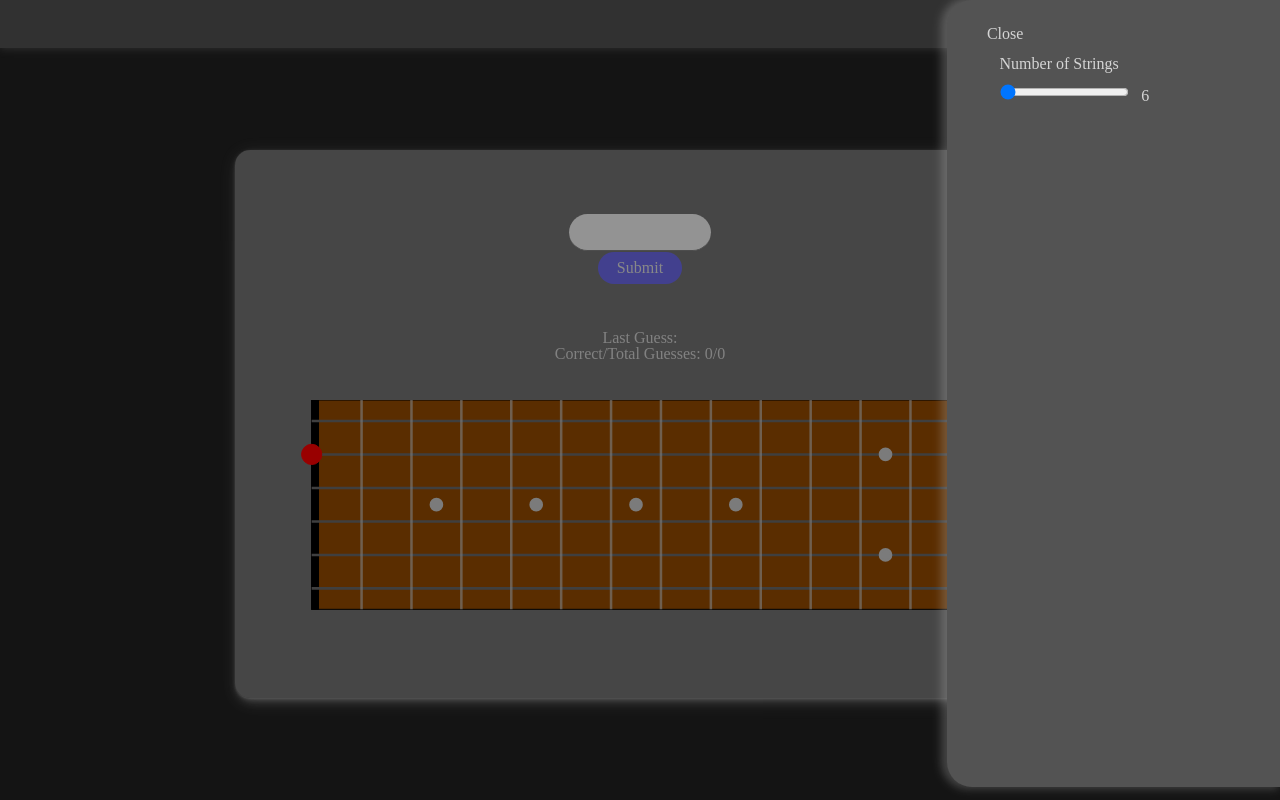
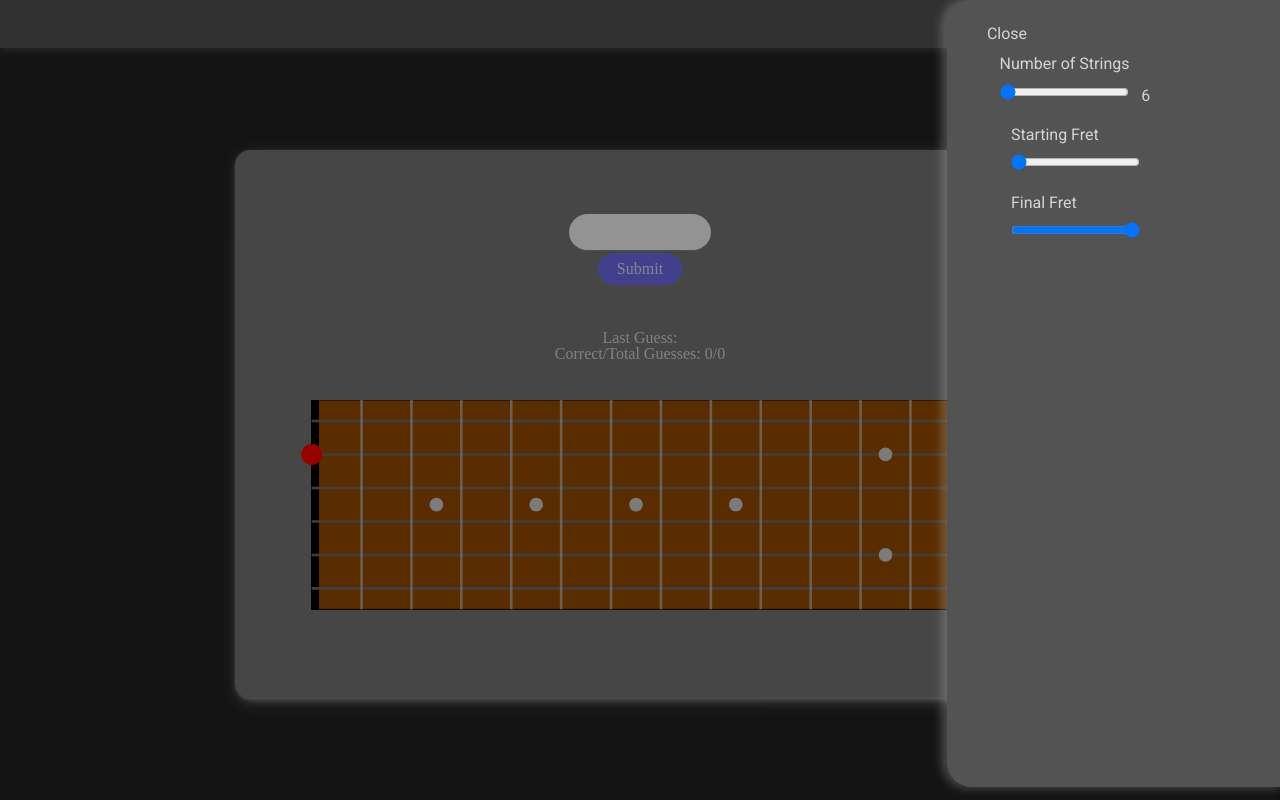
Before and after one commit to gregorymacat/guitarquiz, a React app: page / in a window 1280 px wide. Both pictures are taken after a click on the picture 1254 px from the left and 23 px from the top of the page. Built offline with nearby package versions, Linux system fonts and the light colour scheme; grey boxes are pictures that could not be loaded.

Commit message:
Added settings pop-up

```diff
--- a/public/index.html
+++ b/public/index.html
@@ -5,7 +5,9 @@
   <meta name="viewport" content="width=device-width, initial-scale=1.0">
   <title>Document</title>
   <link rel="stylesheet" href="mainstyles.css">
-</head>
+  <link rel="preconnect" href="https://fonts.googleapis.com">
+  <link rel="preconnect" href="https://fonts.gstatic.com" crossorigin>
+  <link href="https://fonts.googleapis.com/css2?family=Roboto&display=swap" rel="stylesheet"></head>
 <body>
   <div id="app"></div>
   <script type="text/javascript" src="bundle.js"></script>
--- a/public/styles/main.css
+++ b/public/styles/main.css
@@ -44,6 +44,7 @@ section#main {
   width: 85%;
   border-bottom: 1px solid grey;
   border-radius: 30px;
+  margin-bottom: 1%;
   background-color: whitesmoke;
   text-align: center;
   font-size: 125%;
--- a/public/styles/navbar.css
+++ b/public/styles/navbar.css
@@ -1,4 +1,5 @@
 section#navbar {
+  font-family: 'Roboto', sans-serif;
   height: 6%;
   width: 100%;
   position: absolute;
@@ -43,3 +44,6 @@ section#navbar {
 .options-select-container #string-slider {
   display: block;
 }
+.options-select-container #fret-slider {
+  display: block;
+}
--- a/src/App.jsx
+++ b/src/App.jsx
@@ -6,6 +6,8 @@ import Navbar from './Components/Navbar.jsx';
 const DEFAULT_SETTINGS = {
   numOfStrings: 6,
   numOfFrets: 12,
+  minFret: 0,
+  maxFret: 12,
   delayBetweenNotes: 2000,
 }
 //TODO: Need to figure out how settings will interface with Guitar class
--- a/src/Components/Navbar.jsx
+++ b/src/Components/Navbar.jsx
@@ -4,6 +4,8 @@ import Options from './Options.jsx';
 function Navbar({settings, changeSettings}) {
   const [settingsOpen, setSettingsOpen] = useState(false);
   const [currStringCount, setCurrStringCount] = useState(settings.numOfStrings);
+  const [currMinFret, setCurrMinFret] = useState(settings.minFret);
+  const [currMaxFret, setCurrMaxFret] = useState(settings.maxFret);
 
   const handleClick = (event) => {
     if (event.target.id === 'open-settings-icon') {
@@ -13,7 +15,15 @@ function Navbar({settings, changeSettings}) {
     }
   }
   const handleChange = (event) => {
-    setCurrStringCount(event.target.value);
+    const value = event.target.value;
+
+    if (event.target.id === 'string-count') {
+      setCurrStringCount(value);
+    } else if (event.target.id === 'fret-min') {
+      setCurrMinFret(value);
+    } else if (event.target.id === 'fret-max') {
+      setCurrMaxFret(value)
+    }
 
     //TODO: Update this function so slider updates settings with code below, might need to do on submission instead
     // const settingsCopy = settings;
@@ -45,6 +55,16 @@ function Navbar({settings, changeSettings}) {
               {currStringCount}
             </form>
             */}
+            <form className="fret-slider">
+              <div>
+                <label for="fret-min">Starting Fret</label>
+                <input id="fret-min" type="range" min="0" max="12" value={currMinFret} onChange={handleChange}></input>
+              </div>
+              <div>
+                <label for="fret-max">Final Fret</label>
+                <input id="fret-max" type="range" min="0" max="12" value={currMaxFret} onChange={handleChange}></input>
+              </div>
+            </form>
           </div>
         </div>
         : null
--- a/src/Components/Note.jsx
+++ b/src/Components/Note.jsx
@@ -36,9 +36,10 @@ function Note({guitarMeasurements, settings, setNote, correctCount, isCorrect})
   }, [settings.numOfStrings]);
 
   function chooseRandomNote() {
-    const randomString = (Math.floor(Math.random() * settings.numOfStrings));
+    const { minFret, maxFret, numOfStrings } = settings;
+    const randomString = (Math.floor(Math.random() * numOfStrings));
     //Adding 1 to include open strings as well as 12th fret (11th index)
-    const randomFret = (Math.floor(Math.random() * (settings.numOfFrets + 1)));
+    const randomFret = (Math.floor(Math.random() * (maxFret + 1 - minFret) + minFret));
 
     const yCoord = guitarMeasurements.calculateAnyStringYCoord(randomString);
     const xCoord = guitarMeasurements.calculateMiddleOfFretsX(randomFret);
```
